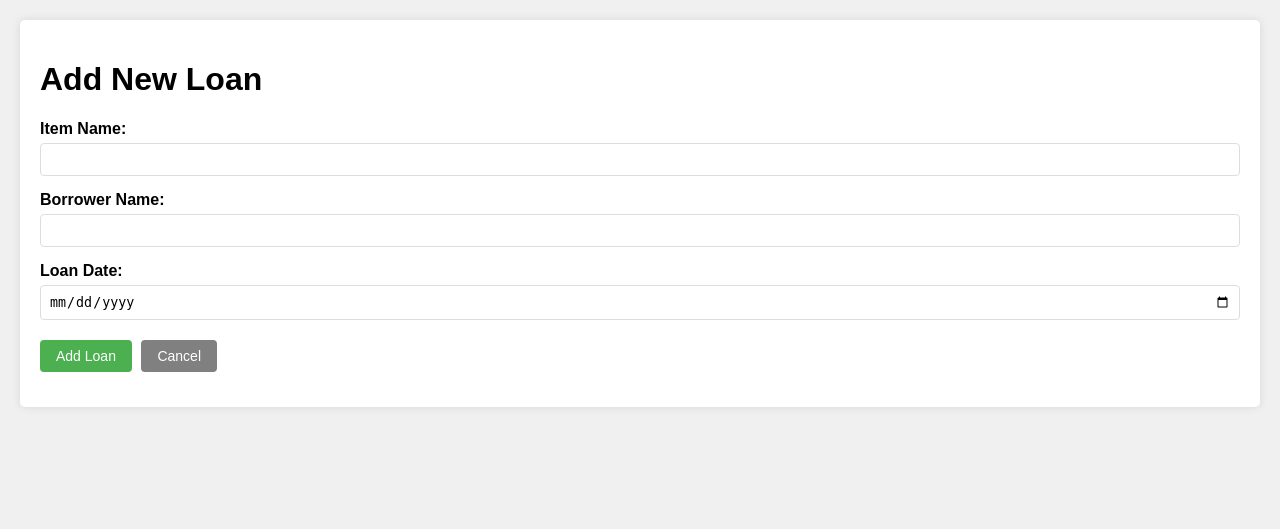
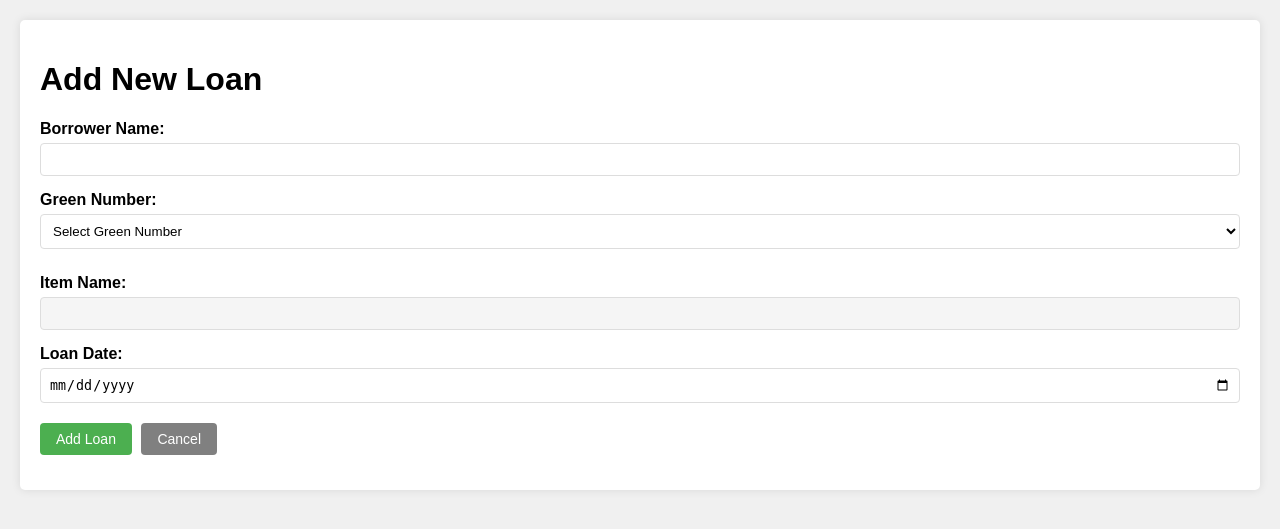
Before and after one commit to alonbril/Inventory-Management, a Flask app: page /add_loan in a window 1280 px wide. Shown: the part 38-567 px from the top of the page. Run offline with Flask 3, Linux system fonts and the light colour scheme; data comes from the database, SQL or seed files in the repository; both versions use the stored data as it was after the commit.

Commit message:
fixed: - problem with $ in green numbers
added: drop down menu in green number selection.
green number is now shows in loans table.
syncronized the 2 tables

```diff
--- a/Templates/Loans.html
+++ b/Templates/Loans.html
@@ -9,6 +9,7 @@
         <thead>
             <tr>
                 <th>ID</th>
+                <th>Green Number</th>
                 <th>Item Name</th>
                 <th>Borrower</th>
                 <th>Loan Date</th>
@@ -21,6 +22,7 @@
             {% for loan in loans %}
                 <tr>
                     <td>{{ loan['id'] }}</td>
+                    <td>{{ loan['green_number'] }}</td>
                     <td>{{ loan['item_name'] }}</td>
                     <td>{{ loan['borrower_name'] }}</td>
                     <td>{{ loan['loan_date'] }}</td>
--- a/Templates/add.html
+++ b/Templates/add.html
@@ -12,7 +12,7 @@
         </div>
         <div>
             <label for="green_number">Green Number:</label>
-            <input type="number" id="green_number" name="green_number" step="0.01" required min="0">
+             <input type="number" id="green_number" name="green_number" required min="0">
         </div>
         <div>
             <label for="category">Category:</label>
--- a/Templates/add_loan.html
+++ b/Templates/add_loan.html
@@ -3,20 +3,53 @@
     <h1>Add New Loan</h1>
     <form method="POST">
         <div>
-            <label for="item_name">Item Name:</label>
-            <input type="text" id="item_name" name="item_name" required>
+            <label for="borrower_name">Borrower Name:</label>
+            <input type="text" id="borrower_name" name="borrower_name"
+                   value="{{ form_data.borrower_name if form_data else '' }}" required>
         </div>
         <div>
-            <label for="borrower_name">Borrower Name:</label>
-            <input type="text" id="borrower_name" name="borrower_name" required>
+            <label for="green_number">Green Number:</label>
+            <select id="green_number" name="green_number" required onchange="updateItemName(this)">
+                <option value="">Select Green Number</option>
+                {% for item in available_items %}
+                    <option value="{{ item['green_number'] }}"
+                            data-name="{{ item['name'] }}"
+                            {% if form_data and form_data.green_number|int == item['green_number'] %}selected{% endif %}>
+                        {{ item['green_number'] }} - {{ item['name'] }}
+                    </option>
+                {% endfor %}
+            </select>
+        </div>
+        <div>
+            <label for="item_name">Item Name:</label>
+            <input type="text" id="item_name" name="item_name"
+                   value="{{ form_data.item_name if form_data else '' }}" required readonly>
         </div>
         <div>
             <label for="loan_date">Loan Date:</label>
-            <input type="date" id="loan_date" name="loan_date" required>
+            <input type="date" id="loan_date" name="loan_date"
+                   value="{{ form_data.loan_date if form_data else '' }}" required>
         </div>
         <div class="form-buttons">
             <button type="submit" class="button">Add Loan</button>
             <a href="{{ url_for('loans') }}" class="button cancel">Cancel</a>
         </div>
     </form>
+
+    <script>
+        // Auto-fill item name when green number is selected
+        function updateItemName(selectElement) {
+            const selectedOption = selectElement.options[selectElement.selectedIndex];
+            const itemNameInput = document.getElementById('item_name');
+            itemNameInput.value = selectedOption.dataset.name || '';
+        }
+
+        // Set initial item name if form has data
+        window.onload = function() {
+            const greenNumberSelect = document.getElementById('green_number');
+            if (greenNumberSelect.value) {
+                updateItemName(greenNumberSelect);
+            }
+        }
+    </script>
 {% endblock %}
--- a/Templates/edit.html
+++ b/Templates/edit.html
@@ -12,7 +12,7 @@
         </div>
         <div>
             <label for="green_number">Green Number:</label>
-            <input type="number" id="green_number" name="green_number" value="{{ item['green_number'] }}" step="0.01" required min="0">
+            <input type="number" id="green_number" name="green_number" value="{{ item['green_number'] }}" required min="0">
         </div>
         <div>
             <label for="category">Category:</label>
--- a/Templates/index.html
+++ b/Templates/index.html
@@ -23,7 +23,7 @@
                     <td>{{ item['id'] }}</td>
                     <td>{{ item['name'] }}</td>
                     <td>{{ item['quantity'] }}</td>
-                    <td>${{ item['green_number']|int }}</td>
+                    <td>{{ item['green_number'] }}</td>
                     <td>{{ item['category'] }}</td>
                     <td>{{ item['status'] }}</td>
                     <td class="actions">
--- a/app.py
+++ b/app.py
@@ -28,7 +28,7 @@ def add_item():
         try:
             name = request.form['name']
             quantity = int(request.form['quantity'])
-            green_number = float(request.form['green_number'])
+            green_number = int(request.form['green_number'])
             category = request.form['category']
             status = request.form.get('status', 'no')
 
@@ -57,7 +57,7 @@ def edit_item(id):
         try:
             name = request.form['name']
             quantity = int(request.form['quantity'])
-            green_number = float(request.form['green_number'])
+            green_number = int(request.form['green_number'])
             category = request.form['category']
             status = request.form.get('status', 'no')
 
@@ -93,22 +93,44 @@ def add_loan():
         try:
             item_name = request.form['item_name']
             borrower_name = request.form['borrower_name']
+            green_number = int(request.form['green_number'])
             loan_date = request.form['loan_date']
 
             db = get_db()
             cursor = db.cursor()
+
+            # Check if green number exists in inventory
+            cursor.execute('SELECT * FROM inventory WHERE green_number = ?', (green_number,))
+            inventory_item = cursor.fetchone()
+
+            if inventory_item is None:
+                flash(f'Error: Green number {green_number} does not exist in inventory!', 'error')
+                return render_template('add_loan.html',
+                                       form_data=request.form)
+
+            # If we get here, the green number exists
             cursor.execute(
-                'INSERT INTO loans (item_name, borrower_name, loan_date) VALUES (?, ?, ?)',
-                (item_name, borrower_name, loan_date)
+                'INSERT INTO loans (item_name, borrower_name, green_number, loan_date) VALUES (?, ?, ?, ?)',
+                (item_name, borrower_name, green_number, loan_date)
             )
             db.commit()
             flash('Loan added successfully!', 'success')
+            return redirect(url_for('loans'))
+
         except Exception as e:
             flash(f'Error adding loan: {str(e)}', 'error')
             db.rollback()
-        return redirect(url_for('loans'))
+            return render_template('add_loan.html',
+                                   form_data=request.form)
 
-    return render_template('add_loan.html')
+    # For GET request, get all available green numbers for dropdown
+    db = get_db()
+    cursor = db.cursor()
+    cursor.execute('SELECT DISTINCT green_number, name FROM inventory ORDER BY green_number')
+    available_items = cursor.fetchall()
+
+    return render_template('add_loan.html',
+                           available_items=available_items)
 
 
 @app.route('/return_loan/<int:id>')
--- a/database.py
+++ b/database.py
@@ -20,15 +20,17 @@ def close_db(e=None):
 
 def init_db():
     db = get_db()
-    # Create new tables if they don't exist
+
+    # Create or update inventory table
     with open('schema.sql', 'r') as f:
         db.executescript(f.read())
 
-    # Check if we need to update existing database
+    # Update loans table structure
     try:
-        db.execute('SELECT status FROM inventory LIMIT 1')
+        db.execute('SELECT green_number FROM loans LIMIT 1')
     except sqlite3.OperationalError:
-        # Column doesn't exist, perform update
-        with open('schema_update.sql', 'r') as f:
+        # Column doesn't exist, let's add it
+        with open('update_loans.sql', 'r') as f:
             db.executescript(f.read())
+
     db.commit()
--- a/schema.sql
+++ b/schema.sql
@@ -2,7 +2,7 @@ CREATE TABLE IF NOT EXISTS inventory (
     id INTEGER PRIMARY KEY AUTOINCREMENT,
     name TEXT NOT NULL,
     quantity INTEGER NOT NULL,
-    green_number REAL NOT NULL,
+    green_number INTEGER NOT NULL,
     category TEXT NOT NULL,
     status TEXT CHECK(status IN ('yes', 'no')) DEFAULT 'no',
     created_at TIMESTAMP DEFAULT CURRENT_TIMESTAMP
@@ -12,6 +12,7 @@ CREATE TABLE IF NOT EXISTS loans (
     id INTEGER PRIMARY KEY AUTOINCREMENT,
     item_name TEXT NOT NULL,
     borrower_name TEXT NOT NULL,
+    green_number INTEGER NOT NULL DEFAULT 0,
     loan_date DATE NOT NULL,
     return_date DATE,
     status TEXT CHECK(status IN ('active', 'returned')) DEFAULT 'active',
--- a/static/style.css
+++ b/static/style.css
@@ -140,3 +140,24 @@ select {
 .status-no {
     color: red;
 }
+select {
+    width: 100%;
+    padding: 8px;
+    border: 1px solid #ddd;
+    border-radius: 4px;
+    background-color: white;
+    margin-bottom: 10px;
+}
+
+input[readonly] {
+    background-color: #f5f5f5;
+}
+
+.flash.error {
+    background-color: #f8d7da;
+    border-color: #f5c6cb;
+    color: #721c24;
+    padding: 10px;
+    margin-bottom: 20px;
+    border-radius: 4px;
+}
--- /dev/null
+++ b/update_Loans.sql
@@ -0,0 +1 @@
+ALTER TABLE loans ADD COLUMN green_number INTEGER DEFAULT 0;
```
Also changed, not shown: inventory.db (added).
